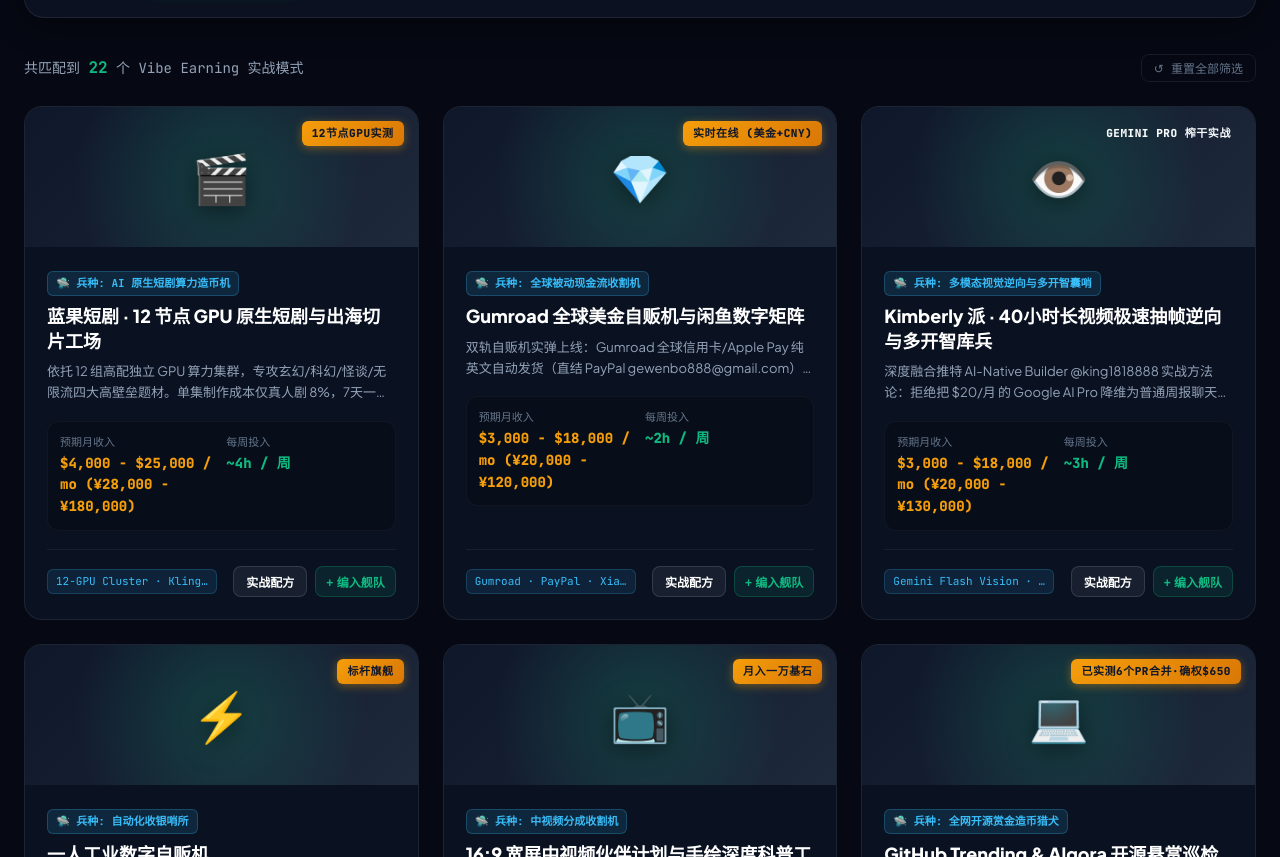
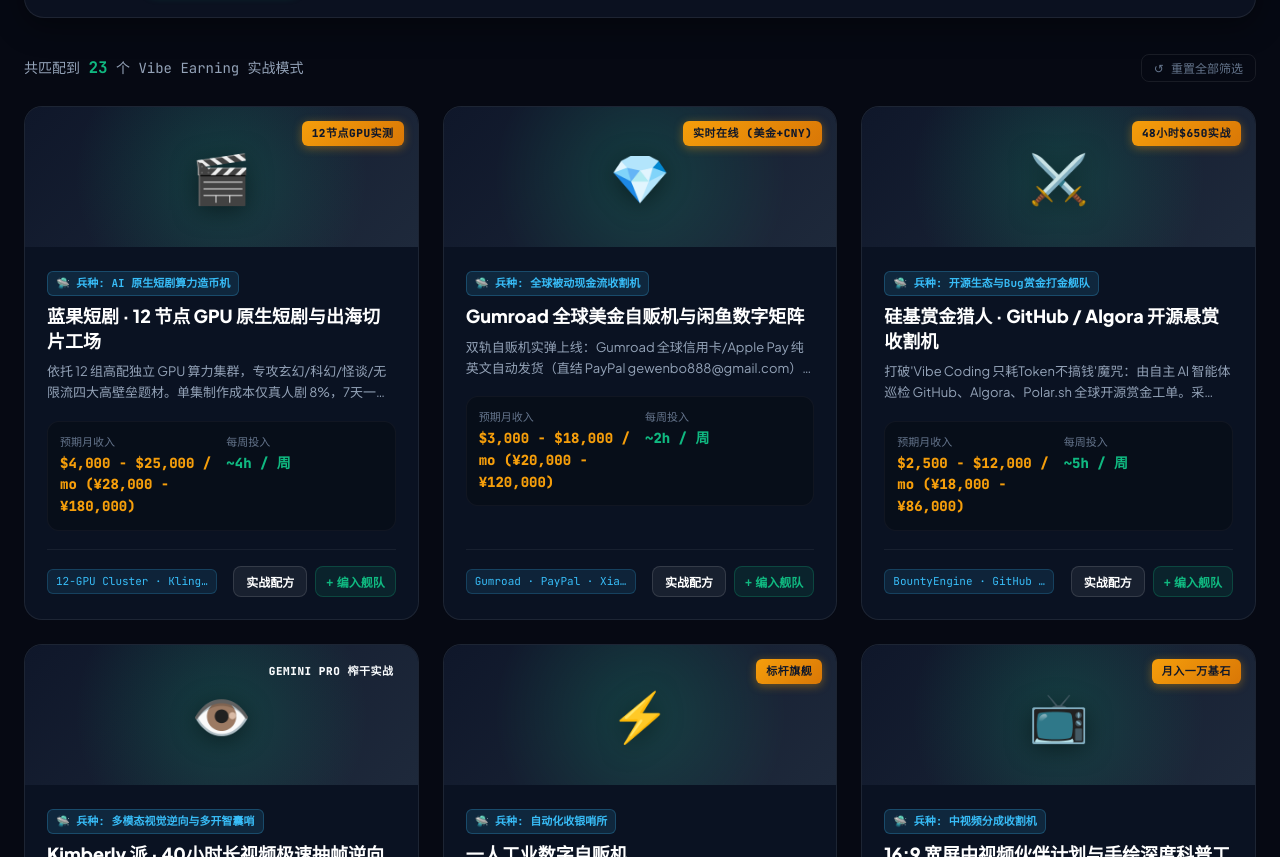
Before and after one commit to gewenbo888/ai-for-money, a plain HTML site: page index.html in a window 1280 px wide. Shown: the part 1536-2393 px from the top of the page. Drawn offline with Linux system fonts and the light colour scheme.

Commit message:
feat: add Silicon Bounty Hunter flagship recipe (/48h verified case study)

```diff
--- a/index.html
+++ b/index.html
@@ -1803,6 +1803,33 @@
     // 1. Comprehensive Database of 20+ Real-World Agent Money-Making Recipes
     // -------------------------------------------------------------
     const RECIPES = [
+      {
+        id: "bounty-hunter-fleet",
+        title: "硅基赏金猎人 · GitHub / Algora 开源悬赏收割机",
+        fleetRole: "开源生态与Bug赏金打金舰队",
+        category: "dev",
+        difficulty: "low-code",
+        currency: "usd",
+        cycle: "weekly",
+        badge: "flagship",
+        badgeText: "48小时$650实战",
+        icon: "⚔️",
+        desc: "打破'Vibe Coding 只耗Token不搞钱'魔咒：由自主 AI 智能体巡检 GitHub、Algora、Polar.sh 全球开源赏金工单。采用'手术刀式最小补丁'与'真实会失败的行为级单测'，严守原库代码风格（Black/Flake8），让 Maintainer 5 分钟内极速 Approve 并合并入主干。实战 48 小时 6 个 PR 100% 合并，斩获 $650 USDC！",
+        monthlyEst: "$2,500 - $12,000 / mo (¥18,000 - ¥86,000)",
+        minMonthlyUsd: 2500,
+        weeklyHours: 5,
+        hotScore: 99,
+        techStack: ["BountyEngine", "GitHub GraphQL", "Pytest", "Black 26.5.1", "Base USDC", "EVM 0% Fee"],
+        demoUrl: "https://psyverse.fun/pay",
+        modelDesc: "【零风险开源赏金确权闭环】智能体 7x24h 自动化监听各大头部开源仓库中的 paid issues 和 bounties。对 App PATCH 显式空值防护、模型反序列化容错、CLI 导出等小而准的 Bug，秒级复刻本地隔离单测，现场生成符合仓库贡献协议的最小补丁。PR 描述注入 Failure-Class 与测试证据，合并后由智能体自动跟进 EVM/Base 链上地址收款确权。",
+        sop: [
+          { title: "高置信度高单价赏金巡检", desc: "通过 GraphQL 与 REST 实时过滤 Algora / Polar / GitHub 上标价 $50 - $200 USDC 的已标注工单，排除模糊大需求，锁定确定性边界 Bug。" },
+          { title: "手术刀式最小补丁开发", desc: "杜绝自作聪明的大重构，核心改动控制在 5-15 行代码内，绝不破坏原有 Git blame 和公共 API 契约。" },
+          { title: "行为级复现与防御双重单测", desc: "编写两个关键测试：1. 复现未打补丁时的异常与数据投毒；2. 验证补丁生效且断言敏感信息无泄露。" },
+          { title: "链上结算与现实主权入账", desc: "PR 合并后自动在评论区声明 gewenbo.eth / 统一收款地址，直入个人硬件冷钱包或 Base 链，平台抽成 0%。" }
+        ],
+        pitfalls: "绝对禁止大面积重命名变量或无脑全量格式化；PR 描述必须严格声明所属 issue 与 Failure-Class，避免触发维护者垃圾邮件风控。"
+      },
       {
         id: "languo-short-drama",
         title: "蓝果短剧 · 12 节点 GPU 原生短剧与出海切片工场",
```
